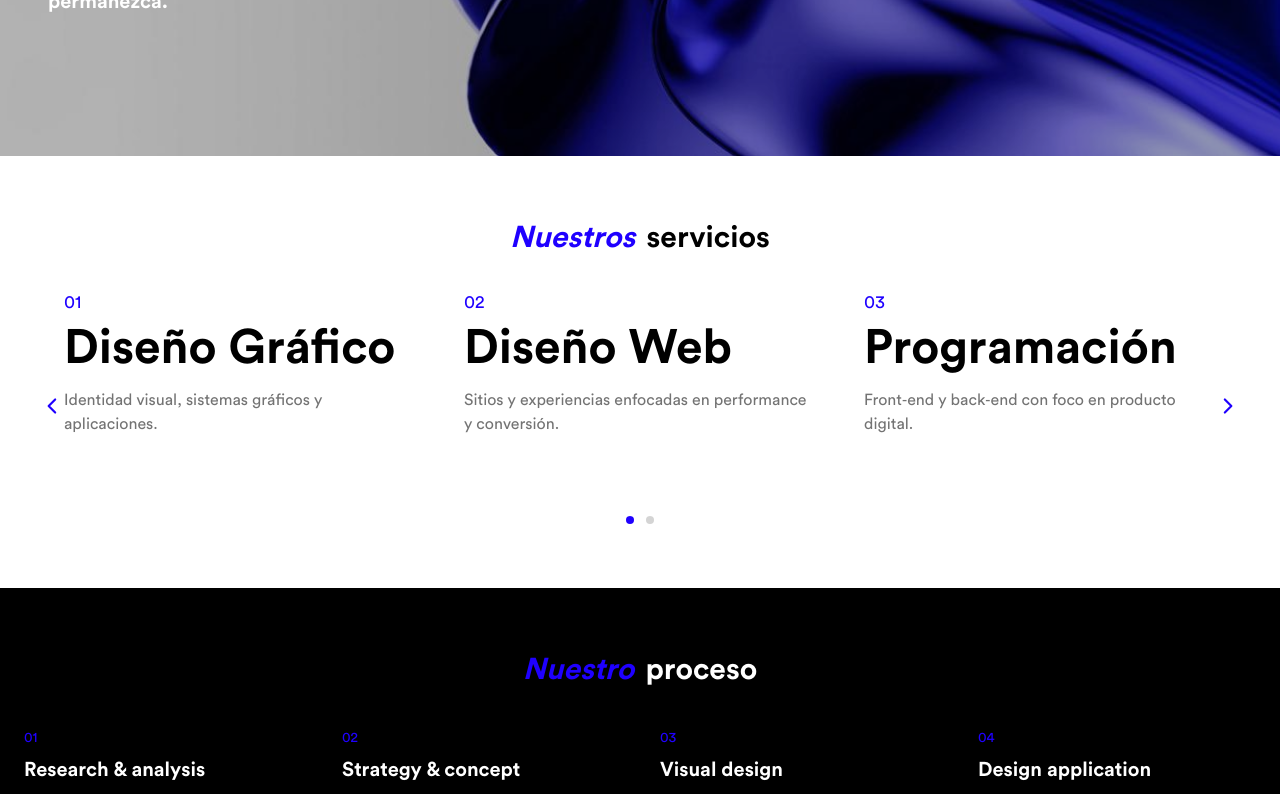
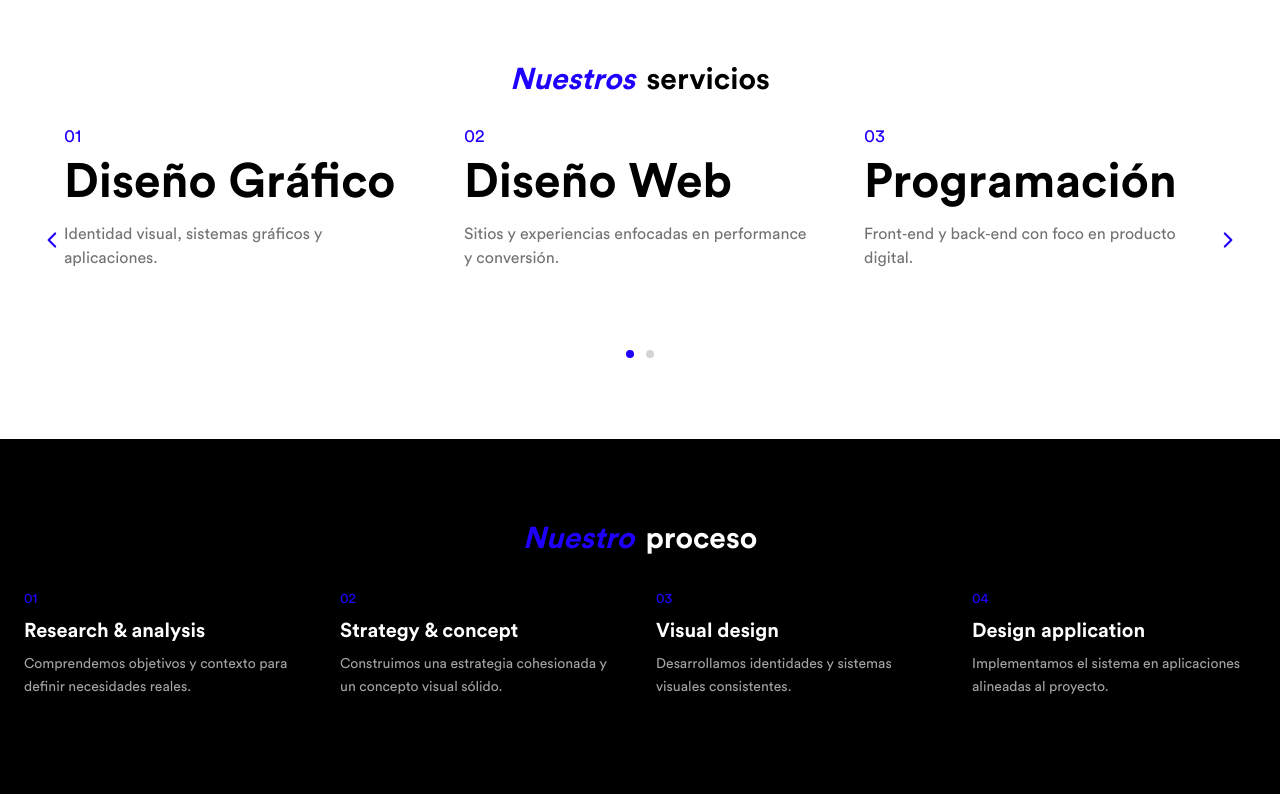
Before and after one commit to Rodrigoloh/cobalto-blue, a Next.js app: page /nosotros in a window 1280 px wide. Shown: the part 500-1294 px from the top of the page. Built offline with nearby package versions, Linux system fonts and the light colour scheme.

Commit message:
Adjust nosotros layout spacing

```diff
--- a/app/nosotros/page.tsx
+++ b/app/nosotros/page.tsx
@@ -21,10 +21,10 @@ const PROCESS_STEPS: Step[] = [
 
 export default function NosotrosPage(){
   return (
-    <main className="pt-24">
+    <main>
       {/* Parallax con texto sobre la imagen */}
       <section
-        className="relative h-[55vh] md:h-[70vh] bg-fixed bg-cover bg-center text-white"
+        className="relative h-[45vh] md:h-[60vh] bg-fixed bg-cover bg-center text-white"
         style={{ backgroundImage: 'url(/nosotros/parallax.jpg)' }}
         aria-label="Parallax"
       >
@@ -42,23 +42,23 @@ export default function NosotrosPage(){
         </div>
       </section>
 
-      {/* Nuestros servicios */}
-      <section className="bg-white text-black">
-        <div className="mx-auto max-w-7xl px-6 py-16">
+      {/* Servicios + proceso juntos en una pantalla */}
+      <div className="min-h-screen flex flex-col">
+        <section className="bg-white text-black flex-1 flex items-center">
+          <div className="mx-auto max-w-7xl px-6 py-10 w-full">
             <h3 className="text-center text-2xl md:text-3xl font-bold">
               <span className="italic mr-1 text-[#1F00FF]">Nuestros</span> servicios
             </h3>
-          <div className="mt-8">
+            <div className="mt-6">
               <ServicesCarousel items={SERVICES} />
             </div>
           </div>
         </section>
 
-      {/* Nuestro proceso */}
-      <section className="bg-black text-white">
-        <div className="mx-auto max-w-7xl px-6 py-16">
+        <section className="bg-black text-white flex-1 flex items-center">
+          <div className="mx-auto max-w-7xl px-6 py-10 w-full">
             <h3 className="text-center text-2xl md:text-3xl font-bold"><span className="italic mr-1 text-[#1F00FF]">Nuestro</span> proceso</h3>
-          <div className="mt-10 grid grid-cols-1 sm:grid-cols-2 lg:grid-cols-4 gap-10">
+            <div className="mt-8 grid grid-cols-1 sm:grid-cols-2 lg:grid-cols-4 gap-8">
               {PROCESS_STEPS.map((st, idx) => (
                 <div key={st.title}>
                   <div className="text-[#1F00FF] text-sm mb-2">{String(idx + 1).padStart(2, '0')}</div>
@@ -69,6 +69,7 @@ export default function NosotrosPage(){
             </div>
           </div>
         </section>
+      </div>
 
       {/* Footer negro */}
       <FooterClean />
```
Lines whose indentation alone changed are shown as unchanged.
